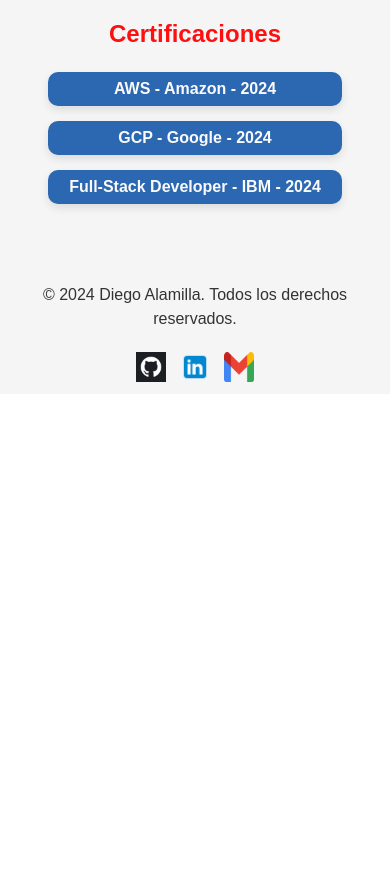
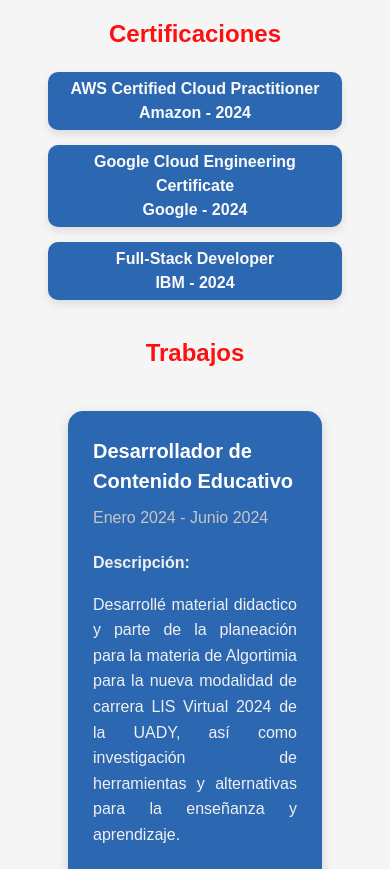
Before and after one commit to diegoalamilla/portafolio, a React (Vite) app: page / in a window 390 px wide. Shown: the part 3060-3929 px from the top of the page. Before the commit the page ends 3454 px from the top, so only its background shows below. Built offline with nearby package versions, Linux system fonts and the light colour scheme.

Commit message:
Sección de trabajos agregada

```diff
--- a/index.html
+++ b/index.html
@@ -2,7 +2,7 @@
 <html lang="en">
   <head>
     <meta charset="UTF-8" />
-    <link rel="icon" type="image/svg+xml" href="/vite.svg" />
+    <link rel="icon" type="image/svg+xml" href="/logo.jpg" />
     <meta name="viewport" content="width=device-width, initial-scale=1.0" />
     <title>Diego Alamilla</title>
   </head>
--- a/src/Components/Certifications.jsx
+++ b/src/Components/Certifications.jsx
@@ -7,7 +7,7 @@
 
     return(
         <>
-        <div className="certification" key={id}>{name} - {institution} - {year}</div>
+        <div className="certification" key={id}>{name} <br/> {institution} - {year}</div>
         </>
     )
 }
--- /dev/null
+++ b/src/Components/Jobs.css
@@ -0,0 +1,67 @@
+/* Contenedor general de los trabajos */
+.jobs-container {
+    display: flex;
+    flex-wrap: wrap;
+    justify-content: space-between;
+    gap: 20px;
+    width: auto;
+    max-width: 1200px;
+    margin: 0 auto;
+    padding: 20px;
+  }
+
+  /* Contenedor de cada trabajo */
+  .job {
+    background-color: #2c67b1; /* Un azul más oscuro para variar */
+    border-radius: 15px;
+    box-shadow: 0 4px 12px rgba(0, 0, 0, 0.15);
+    padding: 25px;
+    flex: 1 1 calc(50% - 20px); /* Ahora toma la mitad del espacio para variar */
+    box-sizing: border-box;
+    min-height: 300px; /* Un poco más alto para destacar la sección de descripción */
+    display: flex;
+    flex-direction: column;
+    justify-content: space-between;
+    transition: transform 0.3s ease, box-shadow 0.3s ease;
+  }
+
+  /* Rol del trabajo */
+  .job-role {
+    font-size: 20px;
+    margin-bottom: 10px;
+    text-align: left; /* Alineación a la izquierda */
+    color: #ffffff;
+    font-weight: bold;
+  }
+
+  /* Fechas de duración del trabajo */
+  .job-dates {
+    text-align: left;
+    font-size: 16px;
+    margin-bottom: 10px;
+    color: #c7c7c7; /* Un gris claro para variar */
+  }
+
+  /* Descripción del trabajo */
+  .job-description {
+    font-size: 16px;
+    line-height: 1.6;
+    color: #f0f0f0;
+    font-weight: normal;
+    margin: 10px 0;
+    flex-grow: 1; /* Permite que la descripción crezca sin afectar el layout */
+    text-align: justify; /* Justificado para un look más formal */
+  }
+
+  /* Animación al pasar el mouse sobre el contenedor del trabajo */
+  .job:hover {
+    transform: translateY(-8px);
+    box-shadow: 0 10px 20px rgba(0, 0, 0, 0.25); /* Sombra más intensa en hover */
+  }
+
+  /* Media query para pantallas pequeñas: trabajos en columna */
+  @media (max-width: 768px) {
+    .job {
+      flex: 1 1 100%; /* Cambia a una columna completa en pantallas pequeñas */
+    }
+  }
--- /dev/null
+++ b/src/Components/Jobs.jsx
@@ -0,0 +1,22 @@
+import './Jobs.css'
+
+export default function Jobs({role, startDate, endDate, description}){
+    return (
+        <div className="job">
+        <div className="job-role">
+          <span>{role}</span>
+        </div>
+
+        <div className="job-dates">
+          <span>{startDate} - {endDate}</span>
+        </div>
+
+        <div className="job-description">
+          <strong>Descripción: </strong>
+          <p>{description}</p>
+        </div>
+      </div>
+
+
+    )
+}
--- a/src/Components/MainContent.jsx
+++ b/src/Components/MainContent.jsx
@@ -1,8 +1,11 @@
-import { useState } from 'react'
+
 import { projects } from '../assets/project-info'
+import { certifications } from "../assets/certifications-info"
+import { jobs } from "../assets/jobs-info"
 import Project from './Project'
 import Certifications from './Certifications'
-import { certifications } from "../assets/certifications-info"
+import Jobs from './Jobs'
+
 import "./MainContent.css"
 
 export default function MainContent(){
@@ -12,8 +15,13 @@
       );
       const certificationsList = certifications.map(certification =>
         <Certifications key={certification.id} name={certification.name} institution={certification.institution} year={certification.year}></Certifications>
-    );
-    return( <section className='content'>
+    )
+
+    const jobList = jobs.map(job =>
+      <Jobs role={job.role} startDate={job.startDate} endDate={job.endDate} description={job.description}></Jobs>
+    )
+    return(
+    <section className='content'>
         <section className='projects'>
           <h2 id='projects'>Proyectos</h2>
             <div className='projects-container'>
@@ -24,5 +32,13 @@
             <h2 id='certifications'> Certificaciones</h2>
             {certificationsList}
         </section>
-        </section>)
+        <section className='Jobs'>
+        <h2 id='jobs'> Trabajos</h2>
+          <div className='jobs-container'>
+            {jobList}
+          </div>
+
+        </section>
+        </section>
+        )
 }
--- a/src/assets/certifications-info.js
+++ b/src/assets/certifications-info.js
@@ -1,11 +1,11 @@
 export const certifications = [{
     id: 0,
-    name: 'AWS',
+    name: 'AWS Certified Cloud Practitioner',
     institution: 'Amazon',
     year: '2024'
 }, {
     id: 1,
-    name: 'GCP',
+    name: 'Google Cloud Engineering Certificate',
     institution: 'Google',
     year: '2024'
 }, {
--- /dev/null
+++ b/src/assets/jobs-info.js
@@ -0,0 +1,9 @@
+export const jobs = [
+{
+    id: 0,
+    role:"Desarrollador de Contenido Educativo",
+    startDate:"Enero 2024",
+    endDate:"Junio 2024",
+    description:"Desarrollé material didactico y parte de la planeación para la materia de Algortimia para la nueva modalidad de carrera LIS Virtual 2024 de la UADY, así como investigación de herramientas y alternativas para la enseñanza y aprendizaje.",
+}
+]
```
Also changed, not shown: public/logo.jpg (added), 1 other file (tests, documents, lock files or other folders).
